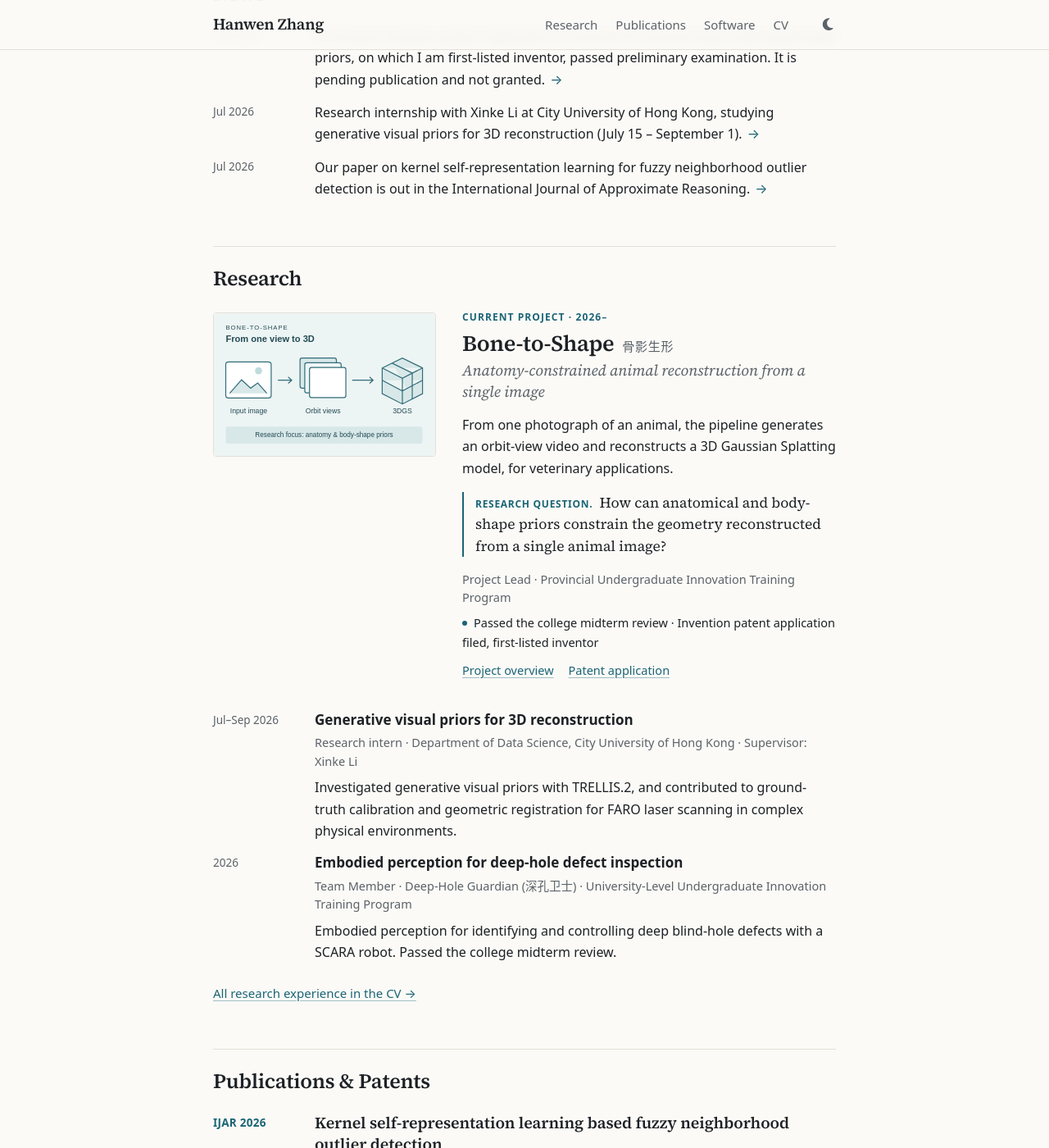
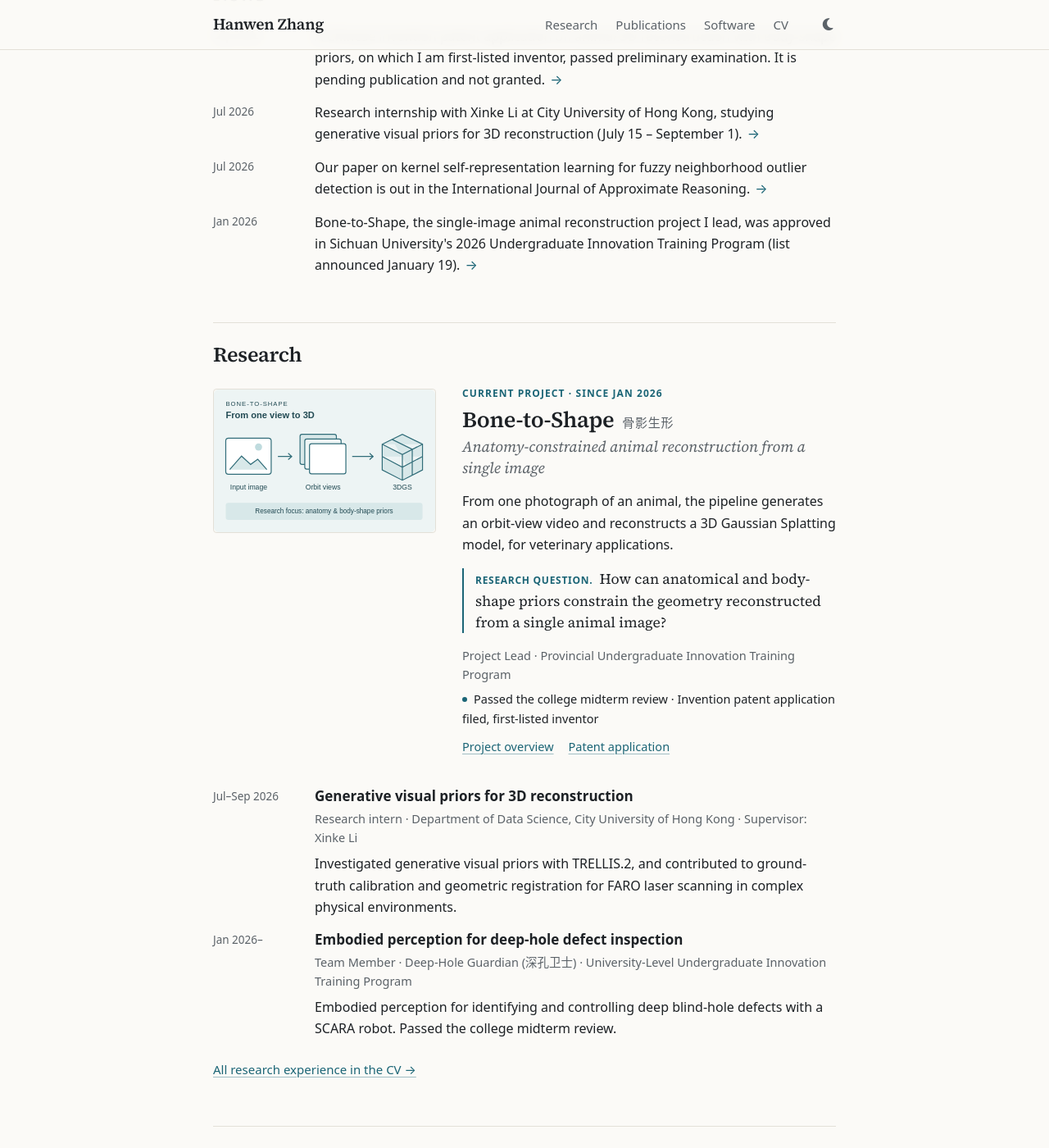
Before and after one commit to hwzhangcs/hwzhangcs.github.io, a Jekyll site: the page built from _pages/about.md, in a window 1280 px wide and 1400 px high, scrolled down 748 px. Shown: the whole window at 82% size. Built offline with Jekyll 4.4.1, drawn with Linux system fonts in a browser that asks for light colours.

Commit message:
Add innovation-program application and approval dates
Bone-to-Shape and Deep-Hole Guardian applied in the November 18 -
December 9, 2025 round and were approved in the list announced
January 19, 2026. Show the start date on the homepage, project page,
web CV and LaTeX CV, and add the approval to News.

Co-Authored-By: Claude Opus 5.5 <noreply@anthropic.com>

```diff
--- a/_data/news.yml
+++ b/_data/news.yml
@@ -14,3 +14,8 @@
     Our paper on kernel self-representation learning for fuzzy neighborhood outlier detection
     is out in the International Journal of Approximate Reasoning.
   url: https://doi.org/10.1016/j.ijar.2026.109769
+- date: 2026-01
+  text: >-
+    Bone-to-Shape, the single-image animal reconstruction project I lead, was approved in
+    Sichuan University's 2026 Undergraduate Innovation Training Program (list announced January 19).
+  url: /research/bone-to-shape/
--- a/_data/research.yml
+++ b/_data/research.yml
@@ -2,8 +2,11 @@
   title: "Bone-to-Shape: Single-Image Animal Reconstruction"
   role: Project Lead
   institution: Sichuan University
-  date: "2026"
+  date: "Jan 2026 – Present"
+  short_date: "Jan 2026–"
   program: Provincial Undergraduate Innovation Training Program
+  applied: November 18 – December 9, 2025
+  approved: January 19, 2026
   selected: true
   detail_url: /research/bone-to-shape/
   diagram: /assets/diagrams/bone-to-shape.svg
@@ -15,6 +18,7 @@
   milestone: Passed the college midterm review
   details:
     - "Project title: Bone-to-Shape: Anatomy-Constrained 3D Reconstruction for Veterinary Applications (骨影生形)."
+    - Applied in the November 18 – December 9, 2025 round; approved in the 2026 project list announced January 19, 2026.
     - Passed the college midterm review. Related patent application details are listed under Intellectual Property.
 - id: cityu
   title: City University of Hong Kong
@@ -31,7 +35,8 @@
   home_title: Embodied perception for deep-hole defect inspection
   role: Team Member
   program: University-Level Undergraduate Innovation Training Program
-  date: "2026"
+  date: "Jan 2026 – Present"
+  short_date: "Jan 2026–"
   selected: true
   bullets:
     - Participated in a project on embodied perception for deep blind-hole defect identification and control with a SCARA robot.
--- a/_includes/featured-research.html
+++ b/_includes/featured-research.html
@@ -4,7 +4,7 @@
 <article class="feature">
   <a class="feature-figure" href="{{ research.detail_url | relative_url }}" tabindex="-1" aria-hidden="true"><img src="{{ research.diagram | relative_url }}" alt="" width="560" height="360"></a>
   <div class="feature-body">
-    <p class="kicker">Current project · {{ research.date }}–</p>
+    <p class="kicker">Current project · since {{ research.short_date | remove: "–" }}</p>
     <h3><a href="{{ research.detail_url | relative_url }}">Bone-to-Shape</a> <span class="title-zh" lang="zh">骨影生形</span></h3>
     <p class="feature-deck">Anatomy-constrained animal reconstruction from a single image</p>
     <p>From one photograph of an animal, the pipeline generates an orbit-view video and reconstructs a 3D Gaussian Splatting model, for veterinary applications.</p>
@@ -20,7 +20,7 @@
     <p class="meta">Research intern · {{ internship.institution }}, {{ internship.title }} · Supervisor: {{ internship.supervisor }}</p>
     <p>Investigated generative visual priors with TRELLIS.2, and contributed to ground-truth calibration and geometric registration for FARO laser scanning in complex physical environments.</p>
   </div></li>
-  <li><time>{{ embodied.date }}</time><div>
+  <li><time>{{ embodied.short_date }}</time><div>
     <h3>{{ embodied.home_title }}</h3>
     <p class="meta">{{ embodied.role }} · Deep-Hole Guardian <span lang="zh">(深孔卫士)</span> · {{ embodied.program }}</p>
     <p>Embodied perception for identifying and controlling deep blind-hole defects with a SCARA robot. Passed the college midterm review.</p>
--- a/_pages/bone-to-shape.md
+++ b/_pages/bone-to-shape.md
@@ -36,6 +36,7 @@ I lead the project. My work focuses on the single-image-to-novel-view-to-3DGS wo
 
 ## Progress
 
+- Applied to Sichuan University's Undergraduate Innovation Training Program in the {{ project.applied }} round; approved in the 2026 project list announced {{ project.approved }}.
 - Passed the college midterm review under the Provincial Undergraduate Innovation Training Program.
 - First-listed inventor on the related Chinese invention patent application, **202611403381.7**, filed September 10, 2026.
 - The application passed preliminary examination on September 22, 2026. It is pending publication and **has not been granted**.
```
Also changed, not shown: 2 other files.
